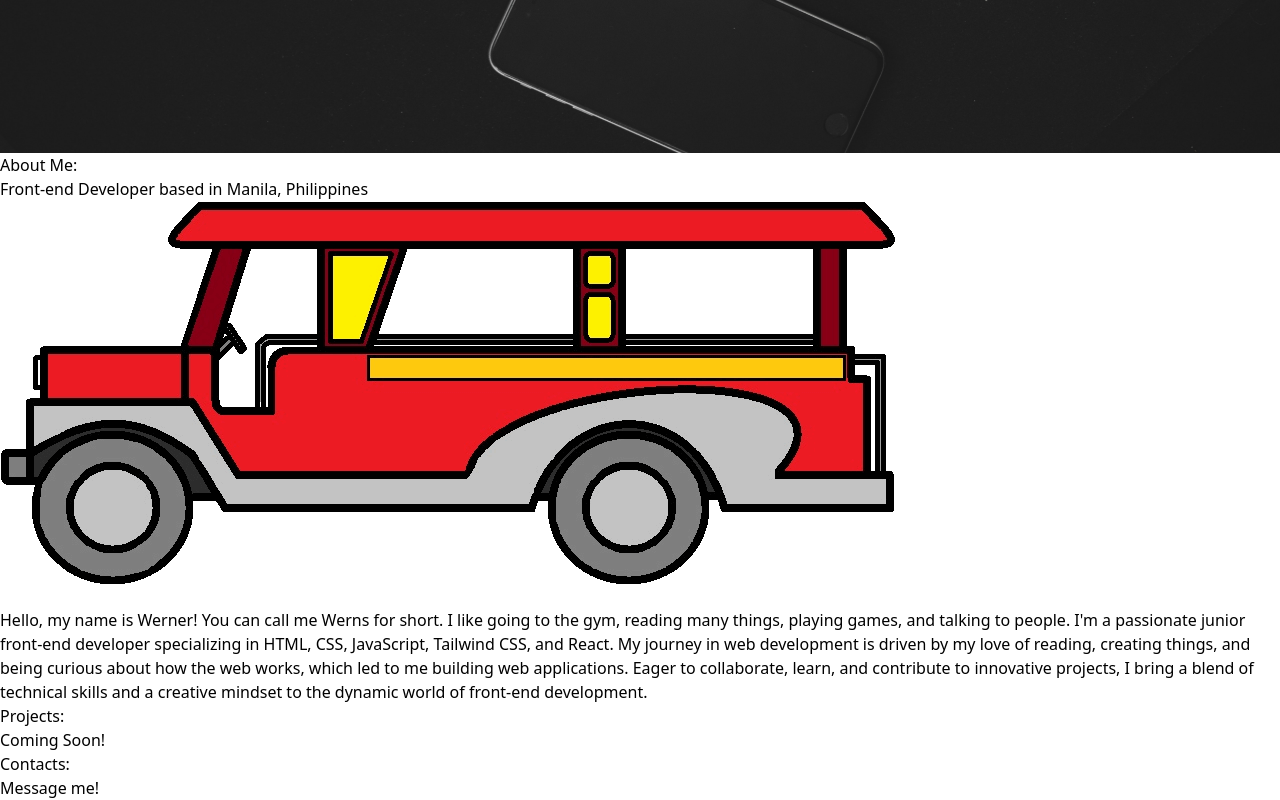
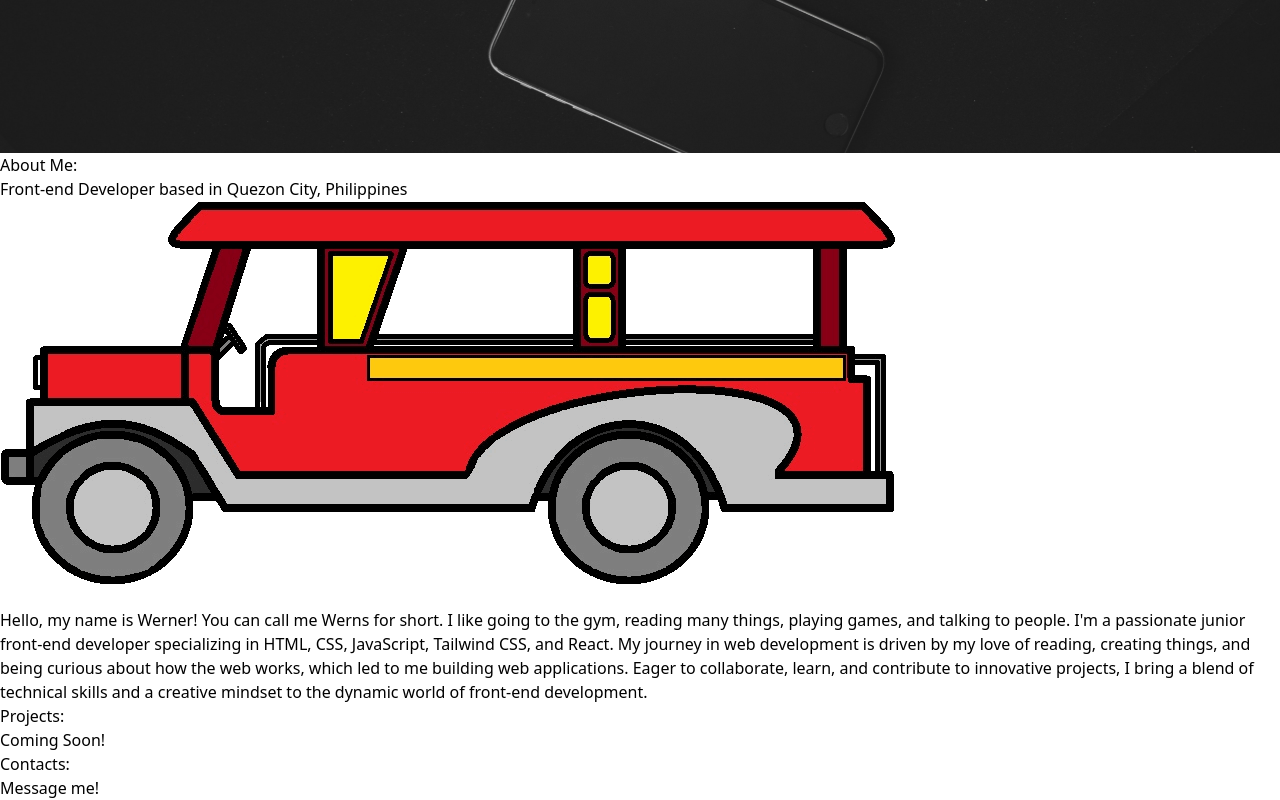
Before and after one commit to WrnerM/personal-portfolio, a React (Vite) app: page / in a window 1280 px wide. Shown: the part 6884-7684 px from the top of the page. Built offline with nearby package versions, Linux system fonts and the light colour scheme.

Commit message:
added footer component

```diff
--- a/src/components/About.jsx
+++ b/src/components/About.jsx
@@ -15,7 +15,7 @@
         <div className="mx-32">
           <h1 className="text-2xl">About Me:</h1>
           <h2 className="text-4xl">
-            Front-end Developer based in Manila, Philippines
+            Front-end Developer based in Quezon City, Philippines
             <img
               src="src/assets/imgs/jeepney.png"
               className="h-8 inline mx-4"
--- a/src/components/Projects.jsx
+++ b/src/components/Projects.jsx
@@ -3,7 +3,7 @@
 const Projects = () => {
   return (
     <section id="Projects" className="flex justify-center mt-10 p-28">
-      <p>Projects:</p>
+      <p className="font-semibold text-4xl">Projects:</p>
       <p>Coming Soon!</p>
     </section>
   );
```
Also changed, not shown: src/components/Footer.jsx (added).
